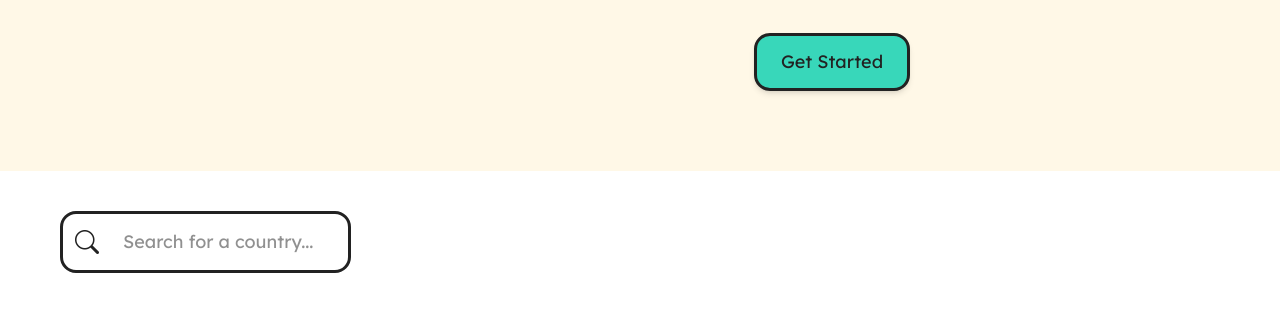
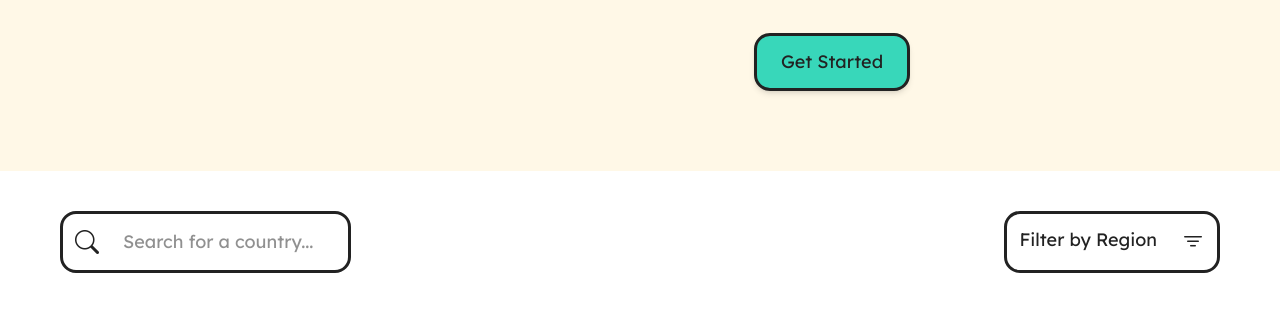
Before and after one commit to magali-la/globello-app, a website: page index.html in a window 1280 px wide. Shown: the part 487-798 px from the top of the page. Drawn offline with nearby package versions, Linux system fonts and the light colour scheme; files that its build step writes are made by us from their sources; a web font is replaced by a local one.

Commit message:
feat(filter): add filter button  UI with focus outline

```diff
--- a/index.html
+++ b/index.html
@@ -39,7 +39,7 @@
 
     <main class="flex flex-col gap-12 mt-10">
         <!-- search and filter section -->
-        <section class="flex flex-col md:flex-row h-fit px-15 justify-between">
+        <section class="flex flex-col md:flex-row h-fit px-15 justify-between items-center">
             <label for="countrySearch" class="hidden">Country Search</label>
             <!-- search bar -->
             <div class="flex flex-row gap-6 items-center border-3 border-blac dark:border-cream rounded-2xl p-3 focus-within:ring-offset-2 focus-within:ring-3 focus-within:ring-tomato">
@@ -47,6 +47,12 @@
                 <input type="text" id="countrySearch" placeholder="Search for a country..." class="text-lg outline-none">
             </div>
 
+            <!-- filter dropdown -->
+            <label for="filterButton" class="hidden">Region Filters</label>
+            <button id="filterButton" class="flex flex-row gap-6 relative w-fit rounded-2xl border-3 border-blac dark:border-cream p-3 focus-within:ring-offset-2 focus-within:ring-3 focus-within:ring-tomato cursor-pointer" aria-label="filter countries by region">
+                <span>Filter by Region</span>
+                <i class="bi bi-filter text-2xl"></i>
+            </button>
         </section>
 
         <!-- country grid section -->
```
